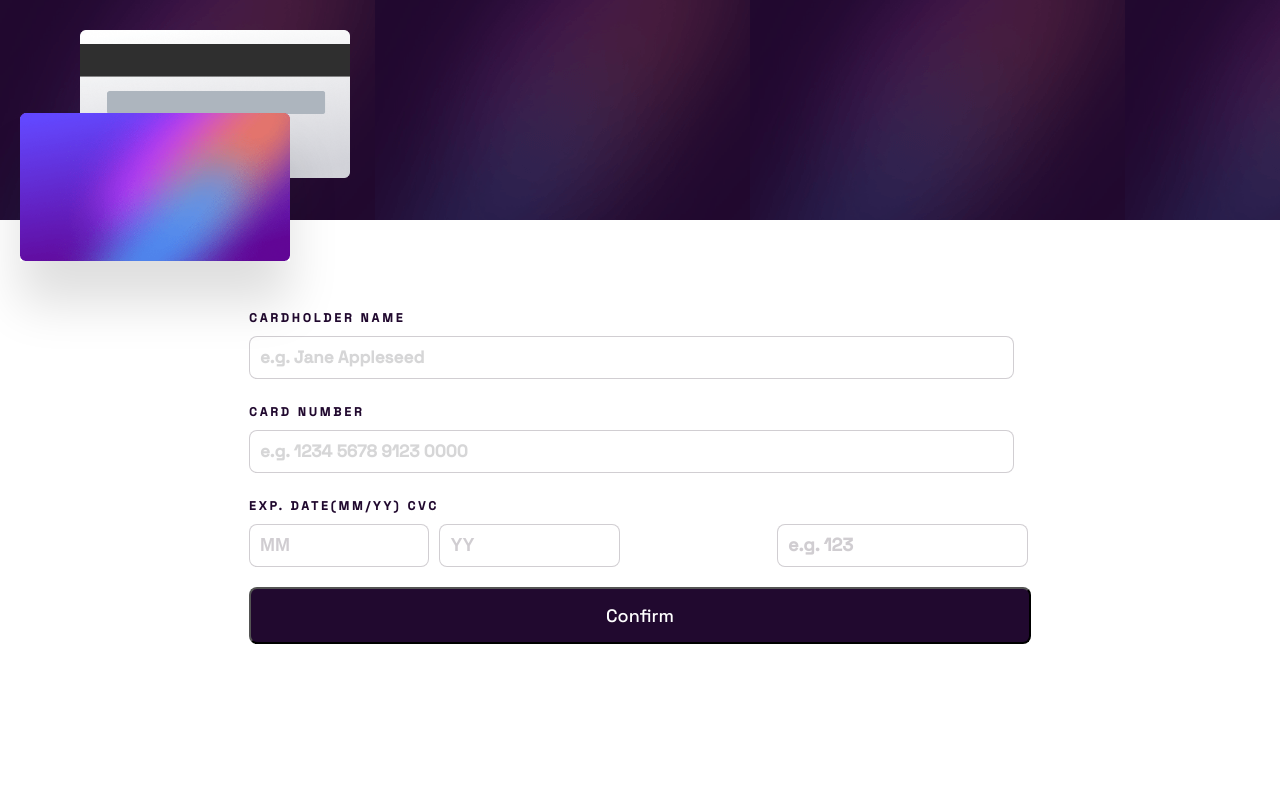
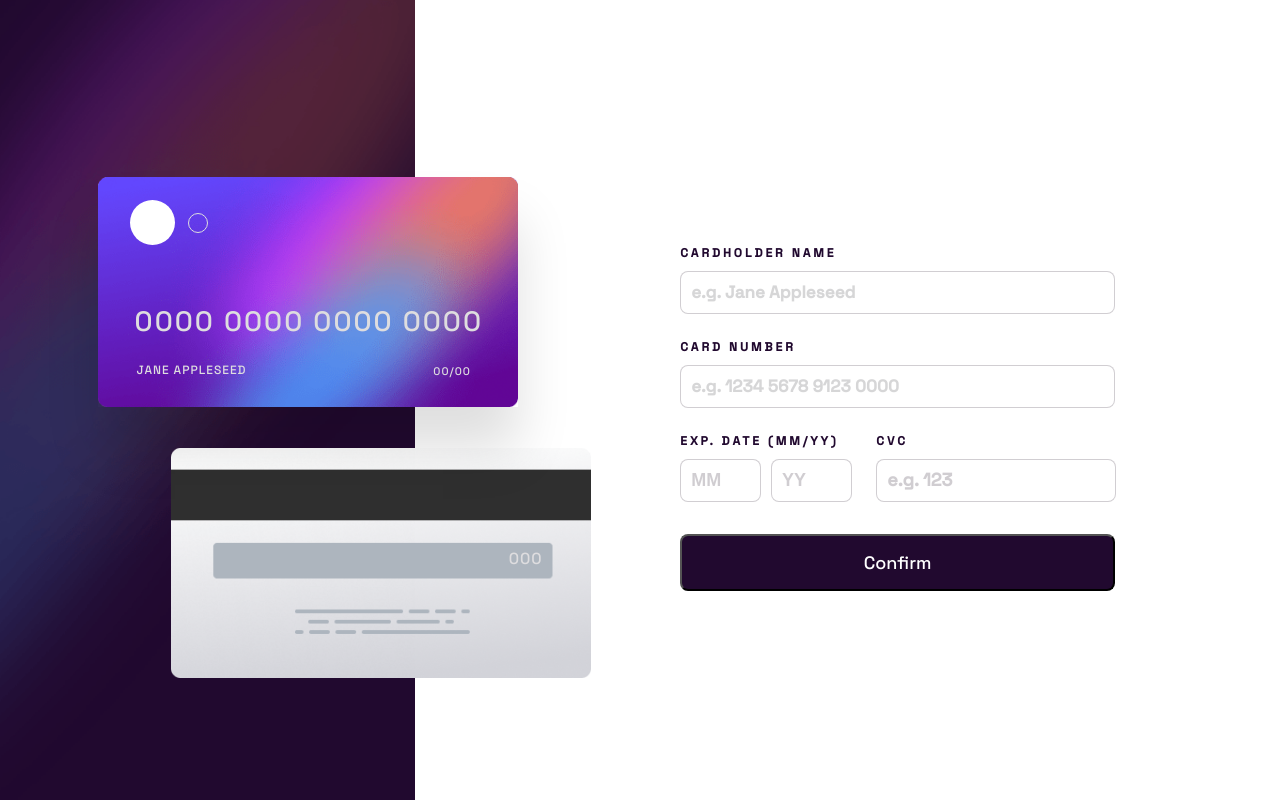
Before and after one commit to ReinaldoMarcanoJS/Interactive-Card, a React app: page / in a window 1280 px wide. Built offline with nearby package versions, Linux system fonts and the light colour scheme.

Commit message:
maquetando nuevo proyecto

```diff
--- a/src/App/App.js
+++ b/src/App/App.js
@@ -1,12 +1,17 @@
 import './App.css';
 import { FormData } from '../FormData';
 import { VisualCard } from '../VisualCard';
+import { Login } from '../Login';
 import React from 'react';
 function App() {
   return (
     <React.Fragment>
+
+    <Login>
       <VisualCard/>
       <FormData/>
+    </Login>
+
     </React.Fragment>
 
   );
--- a/src/FormData/index.css
+++ b/src/FormData/index.css
@@ -35,7 +35,7 @@
 }
 
 .div-content-mm-yy{
-    width: 70%;
+    width: 85%;
 }
 
 .class-input-data{
@@ -59,6 +59,7 @@
     letter-spacing: 3px;
     margin-top: 15px;
     font-size: 12px;
+    display: block;
 }
 
 .class-input-data-cvc{
--- a/src/FormData/index.js
+++ b/src/FormData/index.js
@@ -5,20 +5,25 @@ function FormData() {
     <React.Fragment>
     <section className='div-form'>
         <form className='form-card'>
-            <label className='label-form'>CARDHOLDER NAME</label>
-            <input className='input-class' placeholder='e.g. Jane Appleseed'/>
+            <div className='div-info-card-name'>
+                <label className='label-form'>CARDHOLDER NAME</label>
+                <input className='input-class' placeholder='e.g. Jane Appleseed'/>
+            </div>
+            <div className='div-info-card-number'>
+                <label className='label-form'>CARD NUMBER</label>
+                <input className='input-class' placeholder='e.g. 1234 5678 9123 0000'/>
 
-            <label className='label-form'>CARD NUMBER</label>
-            <input className='input-class' placeholder='e.g. 1234 5678 9123 0000'/>
+            </div>
 
-            <label className='label-form'>EXP. DATE(MM/YY) CVC</label>
             <div className='div-data-inputs'>
-                <div div-content-mm-yy>
+                <div className='div-content-mm-yy'>
+                    <label className='label-form'>EXP. DATE (MM/YY)</label>
                     <input className='class-input-data' placeholder='MM'/>
                     <input className='class-input-data' placeholder='YY'/>
 
                 </div>
-                <div>
+                <div className='div-cvc'>
+                    <label className='label-form'> CVC</label>
                     <input className='class-input-data-cvc' placeholder='e.g. 123'/>
                 </div>
 
--- /dev/null
+++ b/src/Login/index.css
@@ -0,0 +1,8 @@
+@media (min-width: 1280px) {
+    .Content-children{
+        display: flex;
+        width: 100%;
+        height: 100%;
+
+    }
+}
--- /dev/null
+++ b/src/Login/index.js
@@ -0,0 +1,12 @@
+import React from 'react'
+import "./index.css"
+
+function Login({children}) {
+  return (
+    <div className='Content-children'>
+        {children}
+    </div>
+  )
+}
+
+export {Login}
--- a/src/VisualCard/index.css
+++ b/src/VisualCard/index.css
@@ -1,20 +1,237 @@
 .div-content{
-    background: var(--background-Mobile);
     padding: 0px;
     height: 220px;
+    width: 100%;
+    display: flex;
+    justify-content: space-around;
+    background-image: var(--background-Mobile);
+        background-size:cover;
+        background-position:center;
+        background-repeat:no-repeat;
+}
+
+.img-bg-card-front-mobile{
+    object-fit: cover;
+    width: 100%;
+    height: 100%;
+    z-index: -10;
 }
 
 .img-card-back{
     margin: 0px;
-    padding: 30px 0px 0px 80px;
+    padding: 30px 0px 0px 65px;
     width: 270px;
+    position: absolute;
 }
 .img-card-front{
     position: absolute;
-    margin: 113px 0px 0px 20px;
+    margin: 113px 0px 0px -38px;
+
     padding: 0px;
     width: 270px;
     box-shadow: 0px 43px 50px 0px rgba(0,0,0,0.13);
 -webkit-box-shadow: 0px 43px 50px 0px rgba(0,0,0,0.13);
 -moz-box-shadow: 0px 43px 50px 0px rgba(0,0,0,0.13);
 }
+
+
+.p-back-card {
+    position: absolute;
+    z-index: 10;
+    font-size: 9px;
+    margin: 96px 0px 0px 256px;
+    color: var(--Light-grayish-violet);
+    letter-spacing: 1px;
+    font-family: 'Space Grotesk', sans-serif;
+}
+
+
+
+
+.div-front-pic{
+    width: 35px;
+    margin: 129px 0px 0px -232px;
+    height: 35px;
+    background: var(--White);
+    border-radius: 50%;
+    position: absolute;
+}
+
+.div-front-pictwo{
+    width: 13px;
+    margin: 140px 0px 0px -160px;
+    height: 13px;
+    border: solid 1px var(--Light-grayish-violet);
+    border-radius: 50%;
+    position: absolute;
+}
+
+.p-front-card-numbers{
+    z-index: 10;
+    font-size: 18px;
+    margin: 196px 0px 0px -36px;
+    color: var(--Light-grayish-violet);
+    font-family: 'Space Grotesk', sans-serif;
+    letter-spacing: 2px;
+    position: absolute;
+
+}
+
+.p-front-card-name{
+    position: absolute;
+    z-index: 10;
+    font-size: 12px;
+    margin: 232px 0px 0px -150px;
+    color: var(--Light-grayish-violet);
+    font-family: 'Space Grotesk', sans-serif;
+    letter-spacing: 1px;
+
+}
+
+.div-p-numbers{
+    margin: 0px 0px 0px -202px
+}
+.div-cards{
+    display: flex;
+    justify-content: center;
+}
+
+.p-front-card-data{
+    position: absolute;
+    z-index: 10;
+    font-size: 11px;
+    margin: 232px 0px 0px 155px;
+    color: var(--Light-grayish-violet);
+    font-family: 'Space Grotesk', sans-serif;
+    letter-spacing: 1px;
+
+}
+
+.img-bg-card-front-desktop{
+    display: none;
+}
+
+.div-info-card-name{
+    width: 100%;
+}
+
+.div-info-card-number{
+    width: 100%;
+}
+
+@media (min-width: 1280px){
+    .img-bg-card-front-desktop{
+        display:block;
+        object-fit: cover;
+        width: 90%;
+        height: 100%;
+        z-index: -10;
+    }
+    .img-bg-card-front-mobile{
+        display: none;
+    }
+
+    .div-content {
+        margin-right: 100px;
+    height: 100%;
+    width: 35%;
+    background-image: var(--background-Desktop);
+    background-size: cover;
+    background-position: center;
+    background-repeat: no-repeat;
+    display: flex;
+    justify-content: center;
+    align-items: center;
+    }
+
+    .img-card-front {
+        margin: -23px 0px 0px 201px;
+        width: 420px;
+    }
+
+    .p-front-card-data {
+    margin: 164px 0px 0px 489px;
+}
+
+    .p-front-card-name {
+        margin: 162px 0px 0px -32px;
+    }
+    .p-front-card-numbers {
+        margin:  0px;
+    font-size: 28px;
+    }
+    .div-front-pic {
+        margin: 0px 0px 0px -110px;
+        width: 45px;
+        height: 45px;
+    }
+    .div-front-pictwo {
+        margin: 13px 0px 0px -20px;
+    width: 18px;
+    height: 18px;
+    }
+    .img-card-back {
+        width: 420px;
+        margin: 218px 0px 0px 281px;
+    }
+    .p-back-card {
+        font-size: 16px;
+    margin: 348px 0px 0px 636px;
+    }
+    .div-form {
+        justify-content: center;
+        align-items: center;
+        padding: 20px 20px 0px 20px;
+    }
+
+    .input-class {
+        width: 95%;
+    }
+    .div-content-mm-yy {
+        width: 46%;
+    }
+
+    .class-input-data-cvc {
+        width: 91%;
+    }
+    .button-form {
+        width: 100%;
+        margin-top: 12px;
+    }
+
+    .form-card {
+        width: 60%;
+        display: flex;
+        align-items: center;
+    }
+    .div-cvc{
+        width: 56%;
+    }
+
+    .div-info-card-name{
+        width: 100%;
+    display: flex;
+    flex-direction: column;
+    align-items: flex-start;
+
+    }
+    .div-info-card-number{
+        width: 100%;
+    display: flex;
+    flex-direction: column;
+    justify-content: center;
+    align-items: flex-start;
+    }
+
+    .div-cards{
+        width: 100%;
+    height: 50%;
+    }
+
+    .div-p-numbers{
+        position: absolute;
+    width: 400px;
+    height: 50px;
+    margin: 103px 0px 0px 254px;
+    }
+}
--- a/src/VisualCard/index.js
+++ b/src/VisualCard/index.js
@@ -6,8 +6,23 @@ function VisualCard() {
   return (
     <React.Fragment>
         <div className='div-content'>
-            <img src={Card_front} className="img-card-front"></img>
-            <img src={Card_back} className="img-card-back"></img>
+        <div className='div-cards'>
+          <img src={Card_back} className="img-card-back"></img>
+          <img src={Card_front} className="img-card-front"></img>
+          <p className='p-back-card'>000</p>
+          <div className='div-front-pic'></div>
+            <div className='div-front-pictwo'></div>
+            <p className='p-front-card-name'>JANE APPLESEED</p>
+            <p className='p-front-card-data'>00/00</p>
+            <div className='div-p-numbers'>
+            <p className='p-front-card-numbers'>0000 0000 0000 0000</p>
+
+            </div>
+        </div>
+
+
+
+
         </div>
     </React.Fragment>
   )
--- a/src/index.css
+++ b/src/index.css
@@ -20,6 +20,14 @@ html{
   height: 100%;
 }
 
+@media (min-width:1280px) {
+  #root{
+    display: flex;
+    align-items: center;
+    justify-content: center;
+  }
+}
+
 :root{
   --Linear-gradient:hsl(249, 99%, 64%);
   --active-input-border: hsl(278, 94%, 30%);
@@ -30,5 +38,7 @@ html{
   --Very-dark-violet: hsl(278, 68%, 11%);
   --Font-size: 18px;
   --background-Mobile:url("./image/bg-main-mobile.png");
-
+  --background-Desktop:url("./image/bg-main-desktop.png");
+  --Card_front:url("./image/bg-card-front.png");
+  --Card_back:url("./image/bg-card-back.png");
 }
```
